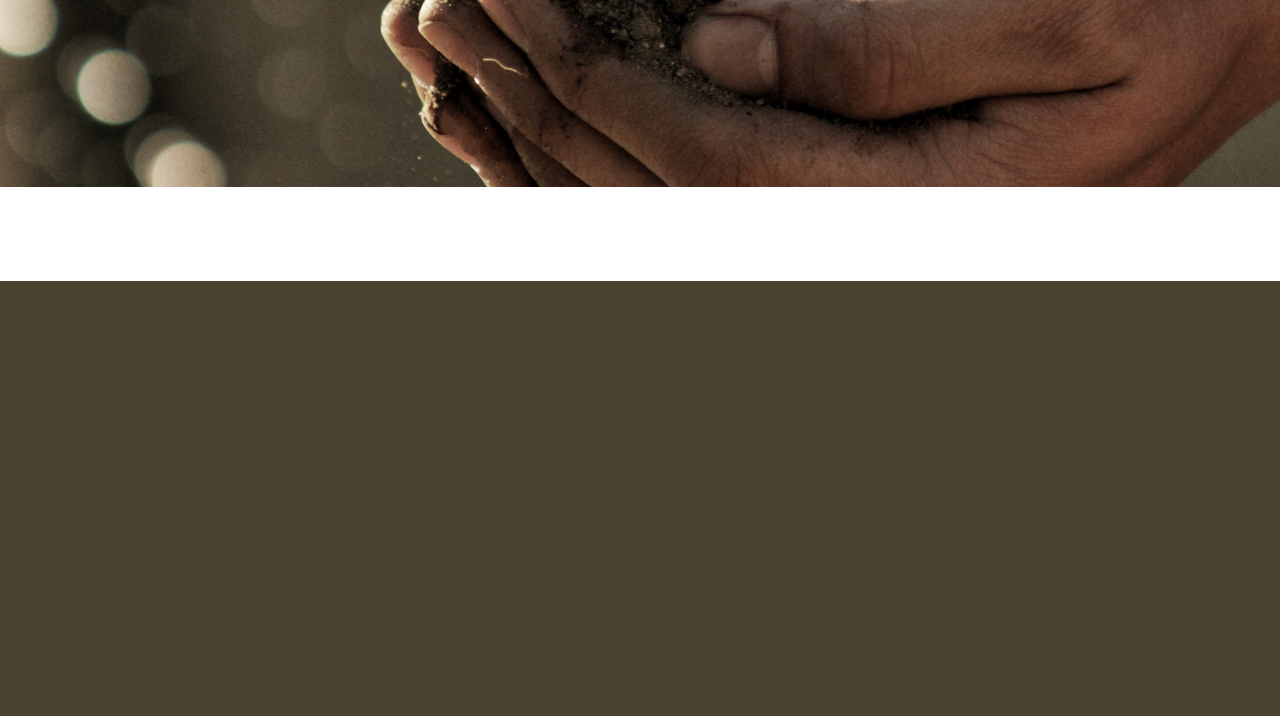
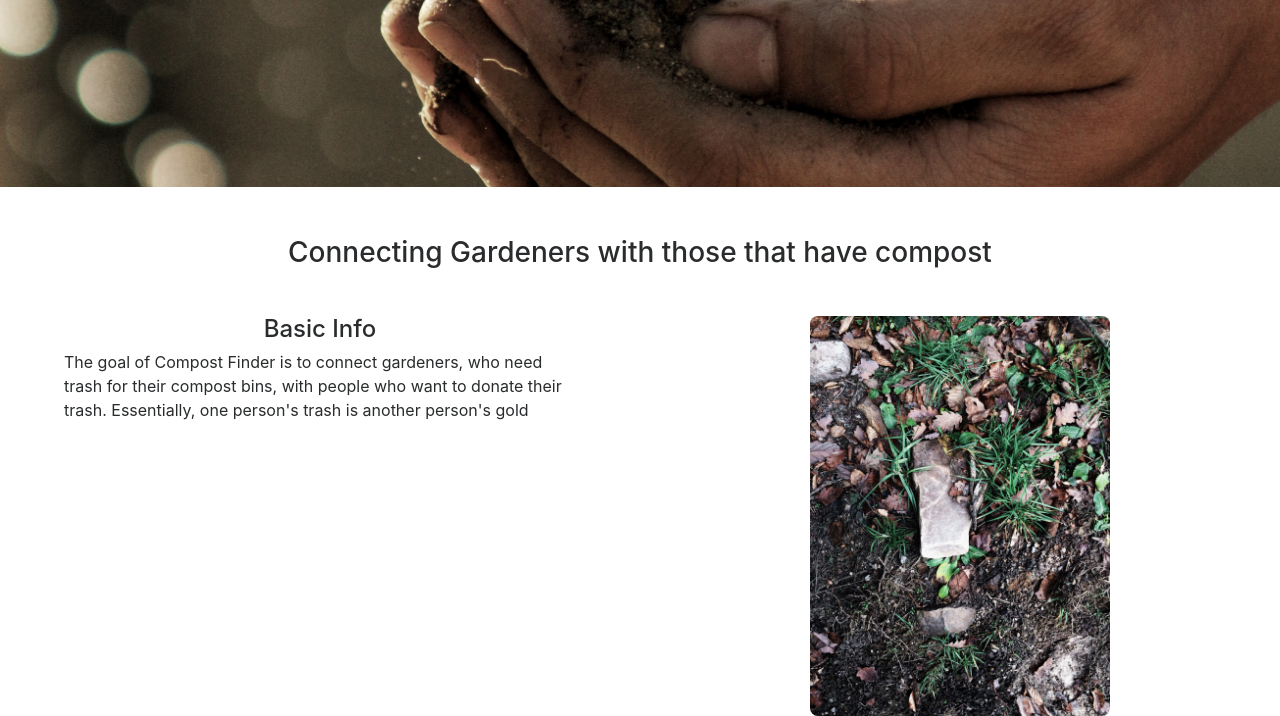
Before and after one commit to ravenusmc/compost_finder, a Flask app: page / in a window 1280 px wide. Shown: the part 519-1235 px from the top of the page. Before the commit the page ends 800 px from the top, so only its background shows below. Run offline with Flask 2, Linux system fonts and the light colour scheme; some libraries are stand-ins or nearby versions.

Commit message:
working on main area

```diff
--- a/static/css/main.css
+++ b/static/css/main.css
@@ -21,8 +21,10 @@
 
 
 /**************************
-CSS for Header Section
+CSS for Home Page
 ***************************/
+
+/* CSS for Header section */
 
 header {
   background-image: url('/static/img/dirt_n_hands.jpg');
@@ -50,4 +52,35 @@
 
 .learn_more:hover {
   color: yellow;
+  text-decoration: none;
 }
+
+/* CSS for about section */
+#about_area {
+  display: flex;
+  flex-direction: column;
+  margin-top: 50px;
+}
+
+#sub_section_about_area {
+  display: flex;
+  flex-direction: row;
+  justify-content: space-around;
+  margin-top: 40px;
+}
+
+.area_one {
+  width: 40%;
+}
+
+.area_two {
+  display: flex;
+  flex-direction: column;
+  align-items: center;
+  width: 40%;
+}
+
+.home_images {
+  height: 400px;
+  border-radius: 8px;
+}
--- a/templates/home.html
+++ b/templates/home.html
@@ -19,17 +19,49 @@
   </div>
 </nav>
 
+<!-- The main section of the web page -->
 <main>
 
+  <!-- Start of header section -->
   <header>
     <div id='header_box'>
       <h1 class='center'>Compost Finder</h1>
       <hr>
-      <h3 class='center learn_more'><a class='learn_more' href="#">Learn More</a></h3>
+      <h3 class='center'><a class='learn_more' href="#skip_to_area">Learn More</a></h3>
     </div>
   </header>
+  <!-- End of header section -->
+
+  <!-- This area will tell the user what the website is about -->
+  <div id='about_area'>
+    <h3 class='center'>Connecting Gardeners with those that have compost</h3>
+
+    <div id='sub_section_about_area'>
+
+      <div id='skip_to_area' class='area_one'>
+        <h4 class='center'>Basic Info</h4>
+        <p>The goal of Compost Finder is to connect gardeners, who need trash for
+          their compost bins, with people who want to donate their trash. Essentially, one person's
+          trash is another person's gold</p>
+      </div>
+
+      <div class='area_two'>
+        <img class='home_images' src="../static/img/ground.jpg">
+      </div>
+
+    </div>
+
+  </div>
+  <!-- End of Area -->
 
 </main>
+<!-- End of the main section of the web page -->
+
+<!-- Start of Footer Area -->
+<footer>
+
+</footer>
+
 
 
 {% endblock %}
```
Also changed, not shown: static/img/ground.jpg (added).
